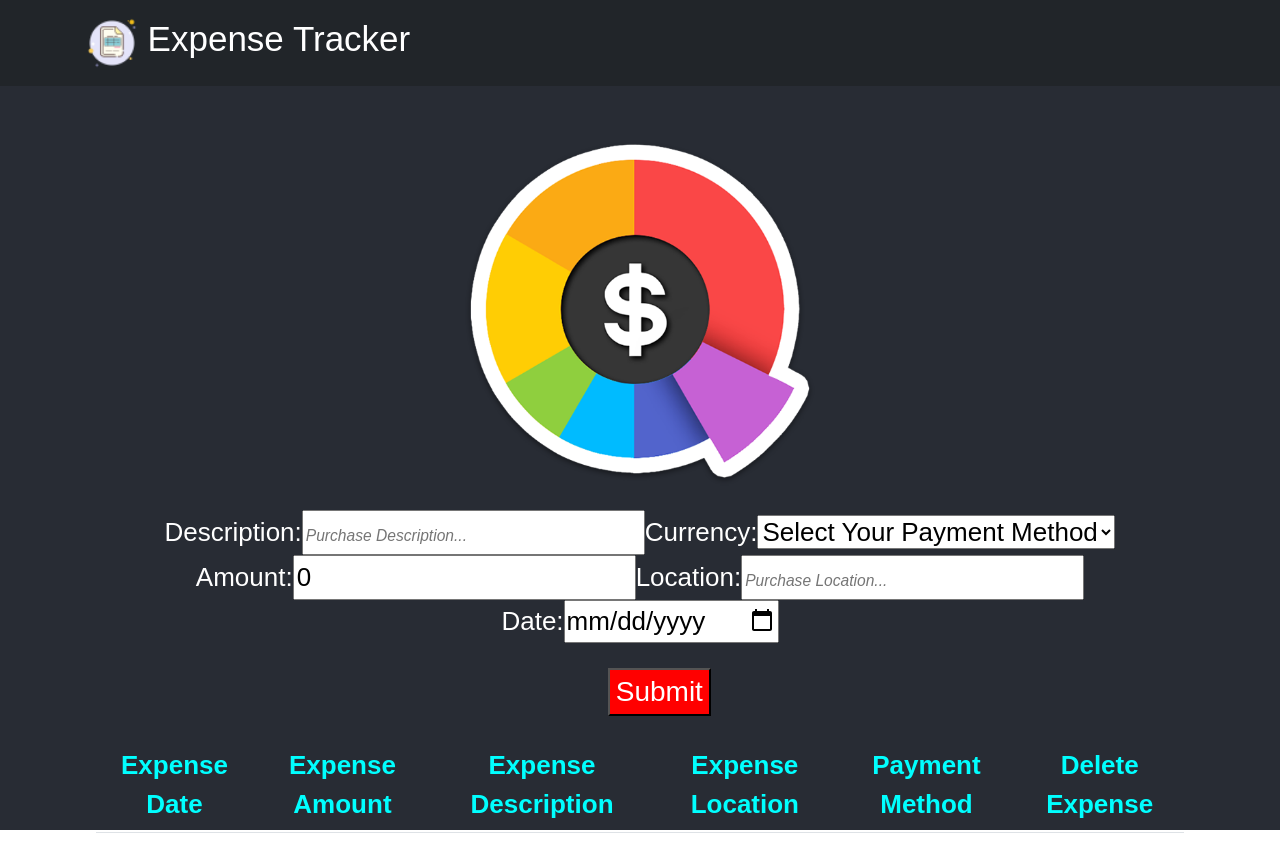
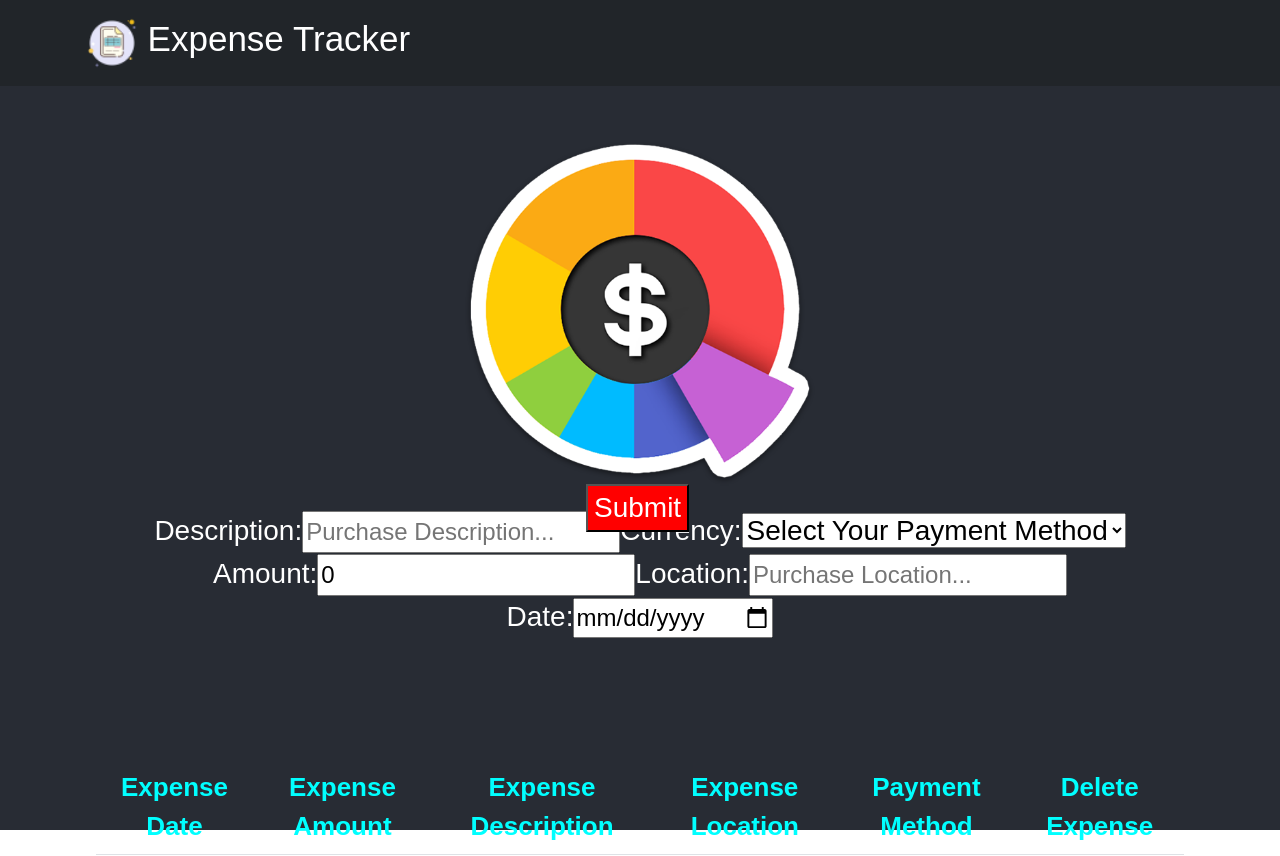
Before and after one commit to zackzellto/new-react-expense-tracker, a React (Create React App) app: page / in a window 1280 px wide. Before the commit the page ends 834 px from the top, so only its background shows below. Built offline with nearby package versions, Linux system fonts and the light colour scheme.

Commit message:
working app - styling can be added.

```diff
--- a/src/App.css
+++ b/src/App.css
@@ -5,6 +5,7 @@ body {
 }
 
 table {
+  margin-top: 100px;
   border-collapse: collapse;
   width: 100%;
 }
@@ -23,10 +24,11 @@ tbody tr:nth-child(even) {
 
 button[name="submitBtn"]{
   color: rgb(255, 255, 255);
-  position: relative;
+  position: absolute;
   font-size: 28px;
   left: 17.5em;
-  top: 25px;
+  top: 54%;
+  max-width: 100%;
   background-color: red;
 }
 
@@ -59,11 +61,6 @@ button[name="submitBtn"]{
   margin-left: 25%;
 }
 
-input::placeholder {
-  font-size: .6em;
-  font-style: italic;
-}
-
 th{
   color: aqua;
 }
@@ -83,6 +80,7 @@ form{
   padding: 2%;
   display: flex;
   flex-wrap: wrap;
+  font-size: 24px;
 }
 
 img[name="wheel"] {
@@ -92,3 +90,15 @@ img[name="wheel"] {
   height: 350px;
 
 }
+
+input[placeholder]{
+  font-size: 24px;
+}
+
+option{
+  font-size: 16px;
+}
+
+label{
+  font-size: 28px;
+}
--- a/src/Components/ExpenseTable.jsx
+++ b/src/Components/ExpenseTable.jsx
@@ -1,10 +1,9 @@
 import React from "react";
 import { Table } from "react-bootstrap";
 
-const ExpenseTable = ({expenseList}) => {
-    const ExpenseDeleteFunction = () => {
-        //write delete logic here.
-        //grab selector functionality by id
+const ExpenseTable = ({ expenseList }) => {
+    const ExpenseDeleteFunction = (e) => {
+        e.target.parentElement.parentElement.remove();
     }
 
   return (
--- a/src/Components/InputForm.jsx
+++ b/src/Components/InputForm.jsx
@@ -75,11 +75,11 @@ const InputForm =
             />
           </label>
         </div>
-        <div>
+
           <button type="submit" name="submitBtn">
             Submit
           </button>
-        </div>
+
       </Form>
     );
   };
```
